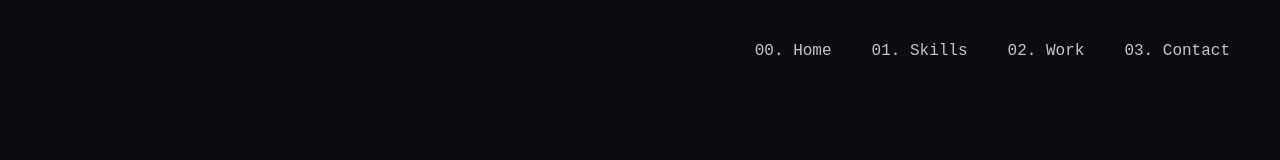
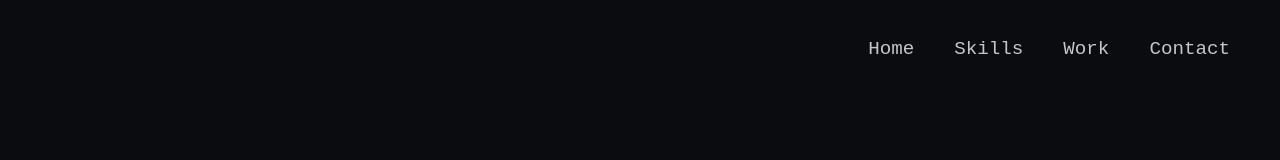
Before and after one commit to cmstiver/portfolio, a Next.js app: page / in a window 1280 px wide. Shown: the top 160 px of the page. Built offline with nearby package versions, Linux system fonts and the light colour scheme.

Commit message:
changed nav bar font size

```diff
--- a/components/Navbar.tsx
+++ b/components/Navbar.tsx
@@ -6,16 +6,16 @@ const Navbar: React.FC = () => {
     <nav className={style.nav}>
       <div className={style.navbuttons}>
         <Link href="/">
-          <a className={style.btn}>00. Home</a>
+          <a className={style.btn}>Home</a>
         </Link>
         <Link href="/skills">
-          <a className={style.btn}>01. Skills</a>
+          <a className={style.btn}>Skills</a>
         </Link>
         <Link href="/work">
-          <a className={style.btn}>02. Work</a>
+          <a className={style.btn}>Work</a>
         </Link>
         <Link href="/contact">
-          <a className={style.btn}>03. Contact</a>
+          <a className={style.btn}>Contact</a>
         </Link>
       </div>
     </nav>
--- a/styles/Navbar.module.scss
+++ b/styles/Navbar.module.scss
@@ -24,7 +24,7 @@
     color: colors.$gray;
     text-decoration: none;
     font-family: monospace;
-    font-size: 1rem;
+    font-size: 1.2rem;
     border-radius: 10px;
 
     &:hover {
@@ -39,7 +39,7 @@
         height: 50px;
     }
     .btn {
-        font-size: 0.8rem;
+        font-size: 1.2rem;
         padding: 6px;
     }
     .navbuttons {
```
